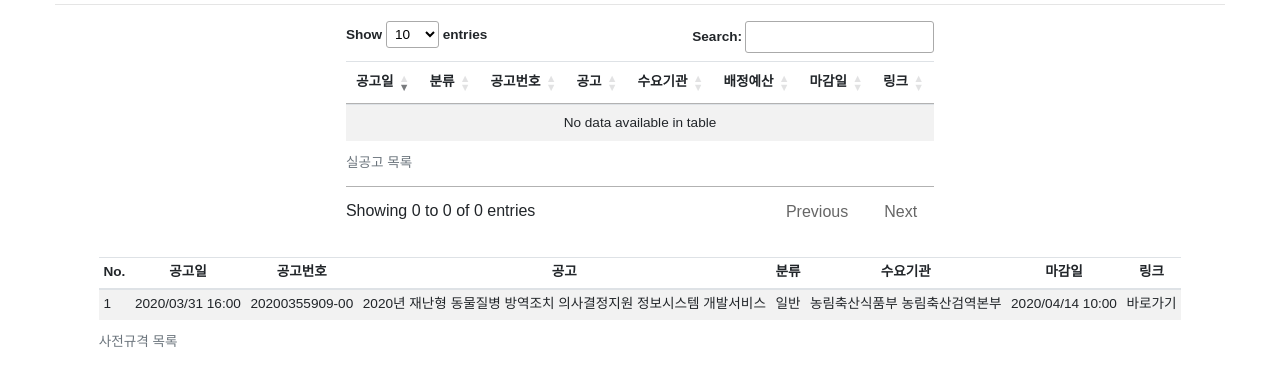
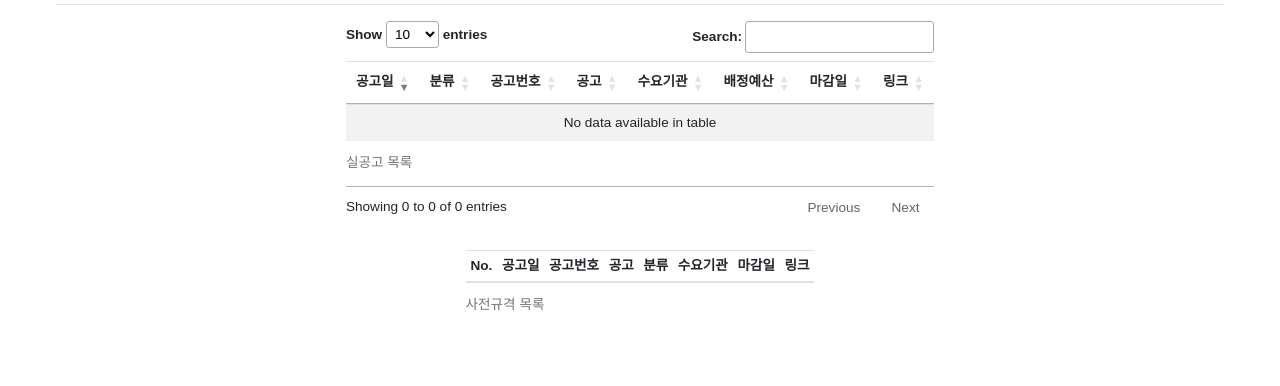
Before and after one commit to lilis2nd/g2b-crawler, a PHP site: page / in a window 1280 px wide. Shown: the part 279-665 px from the top of the page. Run offline with PHP 8.4, Linux system fonts and the light colour scheme; data that the repository does not hold is empty; some libraries are stand-ins or nearby versions; some web fonts are replaced.

Commit message:
Small style change

```diff
--- a/assets/css/ast.css
+++ b/assets/css/ast.css
@@ -8,7 +8,7 @@ span + span { margin-left: 0.5rem; }
 .badge { padding-top: 0.35em; }
 .badge-pill { padding-right: 1.6em; padding-left: 1.6em; }
 
-table#resultTable, table#resultTablePre { font-size: 0.85rem; }
+table#resultTable, table#resultTablePre { font-size: 0.85rem; min-width: 60%; }
 table#resultTable th, table#resultTablePre th { font-weight: 700; word-break: keep-all; word-break-cjk: keep-all; }
 table#resultTable tr td:first-child,
 table#resultTable tr td:nth-child(3),
@@ -17,4 +17,6 @@ table#resultTable tr td:nth-child(2),
 table#resultTable tr td:last-child { text-align: center; }
 
 #resultTable_length > label:nth-child(1),
-#resultTable_filter > label:nth-child(1) { font-size: 0.85rem;}
+#resultTable_filter > label:nth-child(1),
+#resultTable_info,
+#resultTable_paginate{ font-size: 0.85rem;}
--- a/index.php
+++ b/index.php
@@ -227,16 +227,6 @@ if (isset($_POST['buttonSearch'])) {
                 </tr>
                 </thead>
                 <tbody>
-                <tr>
-                    <td>1</td>
-                    <td>2020/03/31 16:00</td>
-                    <td>20200355909-00</td>
-                    <td>2020년 재난형 동물질병 방역조치 의사결정지원 정보시스템 개발서비스</td>
-                    <td>일반</td>
-                    <td>농림축산식품부 농림축산검역본부</td>
-                    <td>2020/04/14 10:00</td>
-                    <td>바로가기</td>
-                </tr>
                 </tbody>
             </table>
         </div>
```
